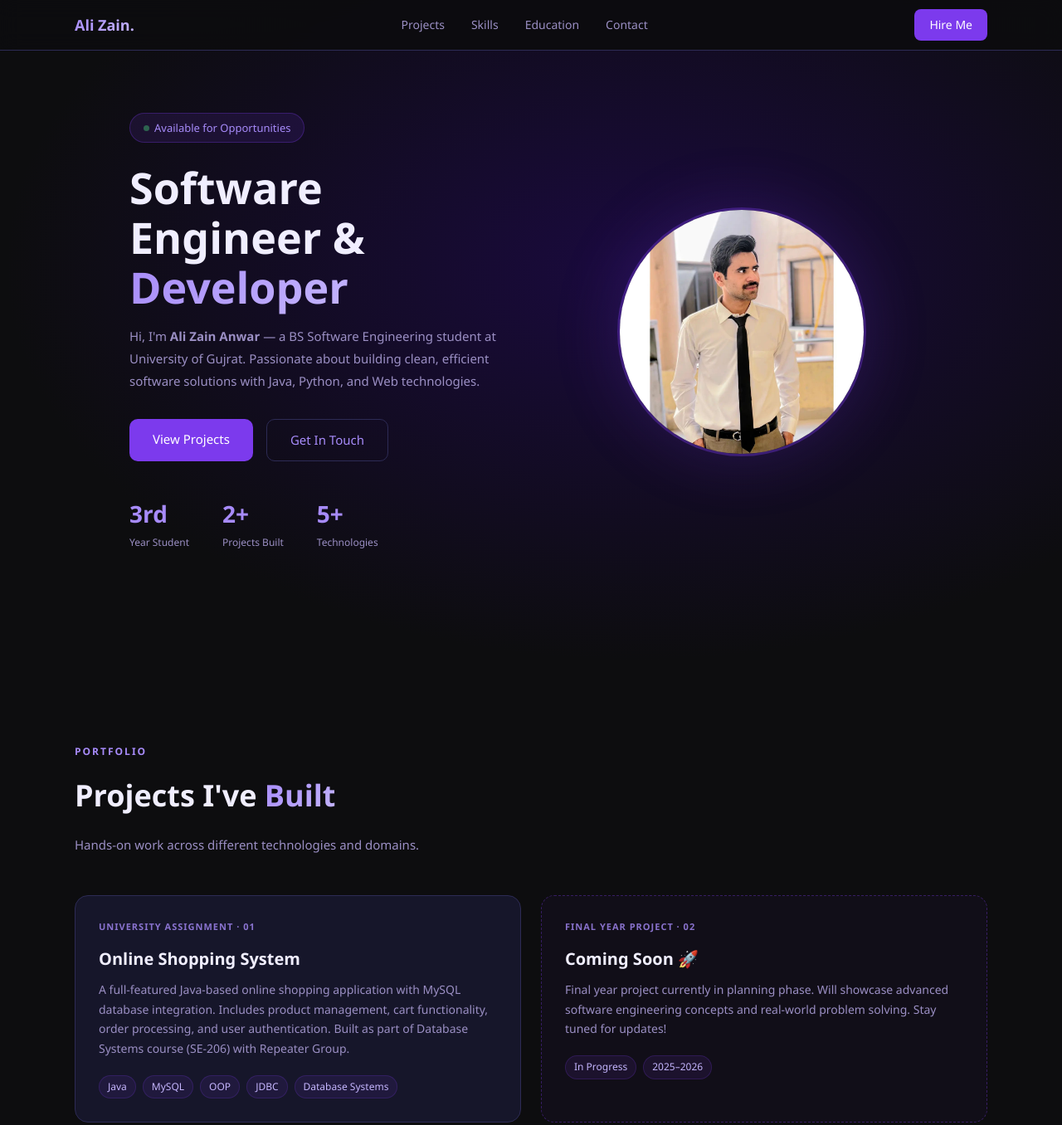
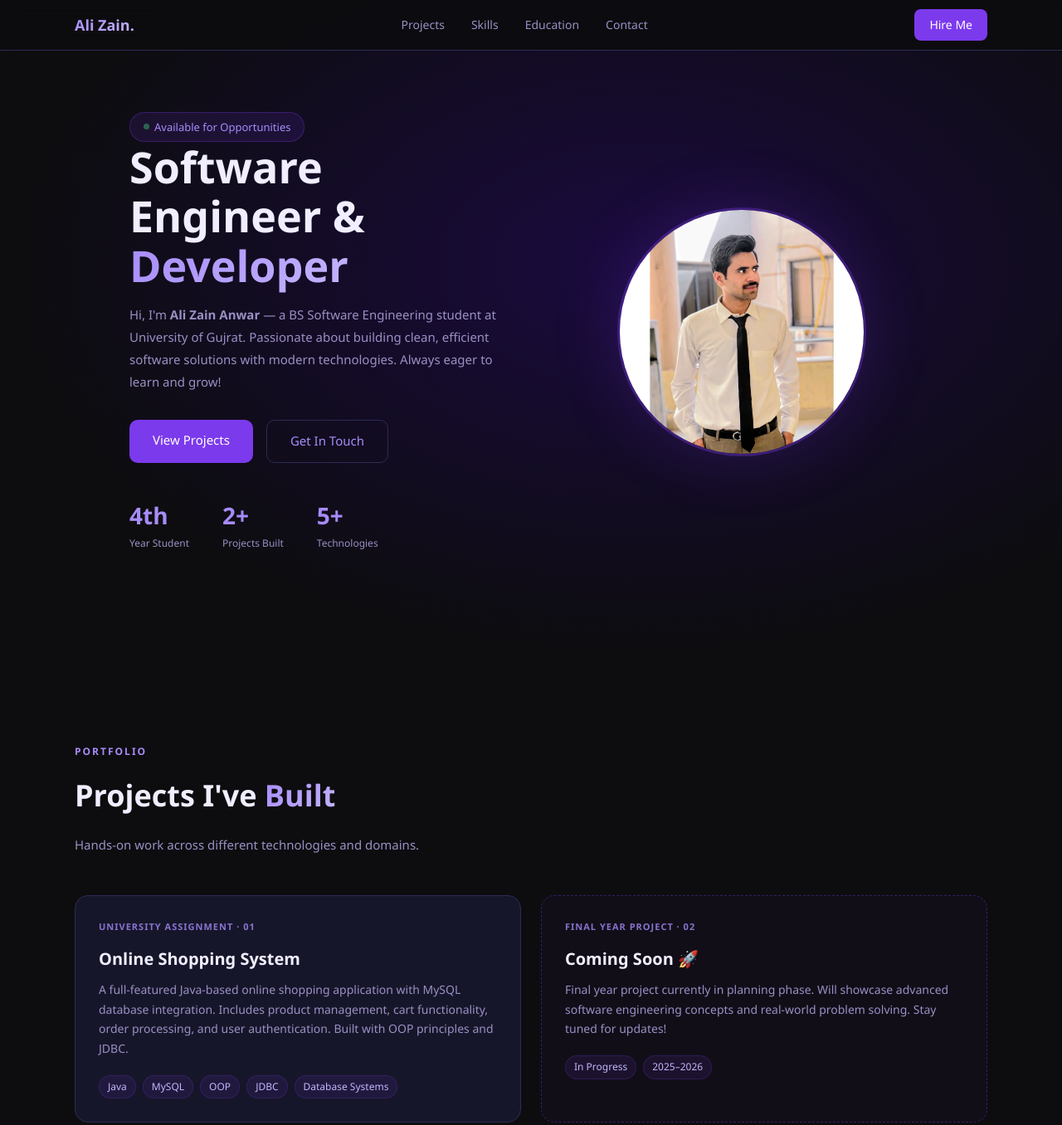
Before and after one commit to zain715741-droid/my-portfolio, a plain HTML site: page index.html in a window 1280 px wide. Shown: the top 1356 px of the page at 83% size. Drawn offline with Linux system fonts and the light colour scheme.

Commit message:
Update year from 3rd to 4th year student

```diff
--- a/index.html
+++ b/index.html
@@ -30,7 +30,7 @@ section{padding:6rem 2rem 4rem;}
 .container{max-width:1100px;margin:0 auto;}
 .hero{min-height:100vh;display:flex;align-items:center;padding-top:4rem;background:radial-gradient(ellipse at 60% 40%,#1a0a3e 0%,var(--bg) 70%);}
 .hero-inner{display:grid;grid-template-columns:1fr 1fr;gap:3rem;align-items:center;}
-.badge{display:inline-flex;align-items:center;gap:6px;background:rgba(124,58,237,0.12);border:1px solid rgba(124,58,237,0.3);color:var(--purple-light);padding:6px 16px;border-radius:20px;font-size:13px;margin-bottom:1.5rem;}
+.badge{display:inline-flex;align-items:center;gap:6px;background:rgba(124,58,237,0.12);border:1px solid rgba(124,58,237,0.3);color:var(--purple-light);padding:6px 16px;border-radius:20px;font-size:13px;font-weight:500;}
 .dot{width:7px;height:7px;background:#4ade80;border-radius:50%;animation:pulse 2s infinite;flex-shrink:0;}
 @keyframes pulse{0%,100%{opacity:1;}50%{opacity:0.4;}}
 h1{font-size:52px;font-weight:700;line-height:1.15;margin-bottom:1rem;}
@@ -140,13 +140,13 @@ footer{text-align:center;padding:2rem;border-top:1px solid var(--border);color:v
       <div>
         <div class="badge"><span class="dot"></span> Available for Opportunities</div>
         <h1>Software<br>Engineer &<br><span class="grad">Developer</span></h1>
-        <p class="hero-sub">Hi, I'm <strong>Ali Zain Anwar</strong> — a BS Software Engineering student at University of Gujrat. Passionate about building clean, efficient software solutions with Java, Python, and Web technologies.</p>
+        <p class="hero-sub">Hi, I'm <strong>Ali Zain Anwar</strong> — a BS Software Engineering student at University of Gujrat. Passionate about building clean, efficient software solutions with modern technologies. Always eager to learn and grow!</p>
         <div class="hero-btns">
           <a href="#projects" class="btn-primary">View Projects</a>
           <a href="#contact" class="btn-outline">Get In Touch</a>
         </div>
         <div class="stats-row">
-          <div class="stat"><div class="stat-num">3rd</div><div class="stat-label">Year Student</div></div>
+          <div class="stat"><div class="stat-num">4th</div><div class="stat-label">Year Student</div></div>
           <div class="stat"><div class="stat-num">2+</div><div class="stat-label">Projects Built</div></div>
           <div class="stat"><div class="stat-num">5+</div><div class="stat-label">Technologies</div></div>
         </div>
@@ -168,7 +168,7 @@ footer{text-align:center;padding:2rem;border-top:1px solid var(--border);color:v
       <div class="card">
         <div class="card-tag">University Assignment · 01</div>
         <h3>Online Shopping System</h3>
-        <p>A full-featured Java-based online shopping application with MySQL database integration. Includes product management, cart functionality, order processing, and user authentication. Built as part of Database Systems course (SE-206) with Repeater Group.</p>
+        <p>A full-featured Java-based online shopping application with MySQL database integration. Includes product management, cart functionality, order processing, and user authentication. Built with OOP principles and JDBC.</p>
         <div class="tech-tags">
           <span class="tag">Java</span>
           <span class="tag">MySQL</span>
```
